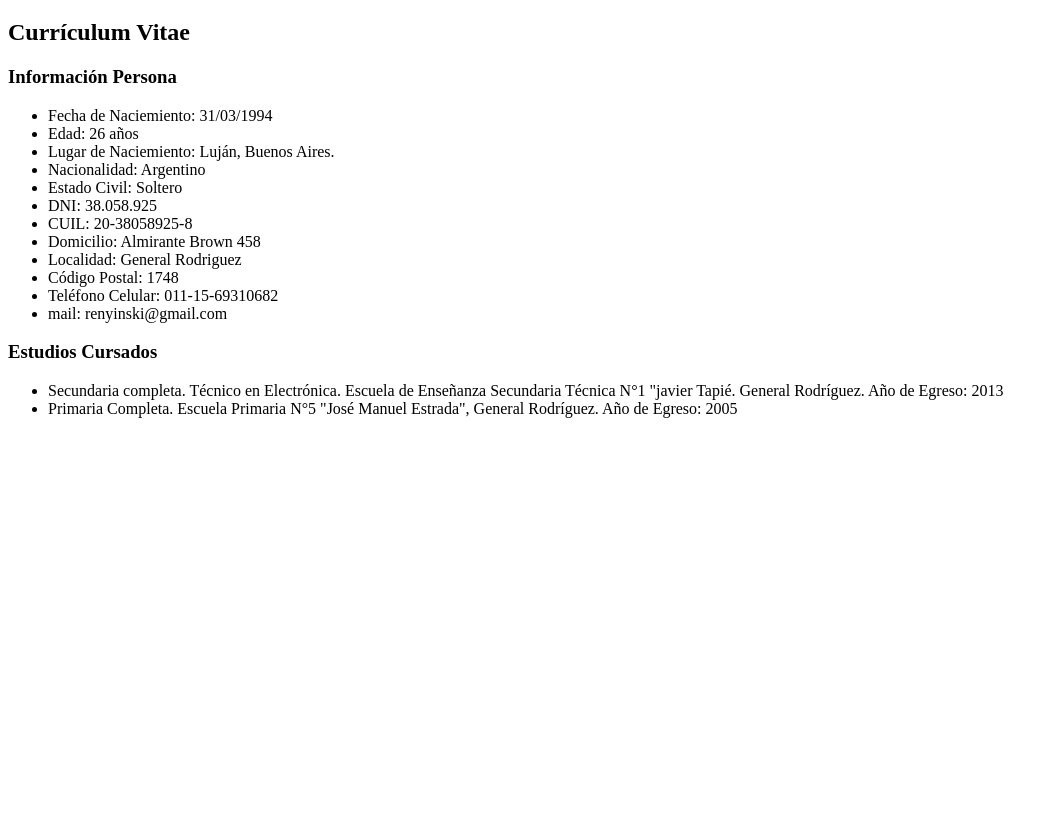
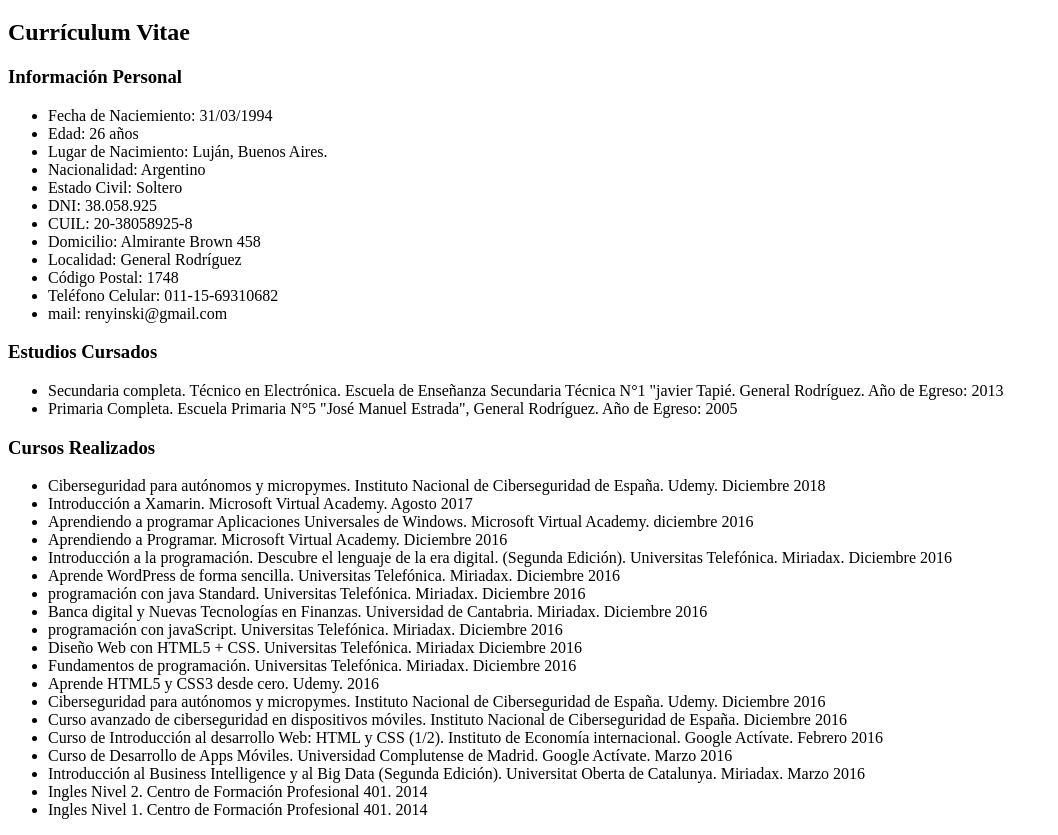
Before and after one commit to ArielRenyinski/curriculum, a plain HTML site: page index.html in a window 1280 px wide. Shown: the part 61-896 px from the top of the page, without its empty margins (0-1058 px from the left). Before the commit the page ends 800 px from the top, so only its background shows below. Drawn offline with Linux system fonts and the light colour scheme.

Commit message:
Update index.html

```diff
--- a/index.html
+++ b/index.html
@@ -10,17 +10,17 @@
 
     <h2>Currículum Vitae</h2>
 
-    <h3>Información Persona</h3>
+    <h3>Información Personal</h3>
     <ul>
         <li>Fecha de Naciemiento: 31/03/1994</li>
         <li>Edad: 26 años</li>
-        <li>Lugar de Naciemiento: Luján, Buenos Aires.</li>
+        <li>Lugar de Nacimiento: Luján, Buenos Aires.</li>
         <li>Nacionalidad: Argentino</li>
         <li>Estado Civil: Soltero</li>
         <li>DNI: 38.058.925</li>
         <li>CUIL: 20-38058925-8</li>
         <li>Domicilio: Almirante Brown 458</li>
-        <li>Localidad: General Rodriguez</li>
+        <li>Localidad: General Rodríguez</li>
         <li>Código Postal: 1748</li>
         <li>Teléfono Celular: 011-15-69310682</li>
         <li>mail: renyinski@gmail.com</li>
@@ -32,6 +32,31 @@
         <li>Primaria Completa. Escuela Primaria N°5 "José Manuel Estrada", General Rodríguez. Año de Egreso: 2005</li>
     </ul>
 
+    <h3>Cursos Realizados</h3>
+    <ul>
+        <li>Ciberseguridad para autónomos y micropymes. Instituto Nacional de Ciberseguridad de España. Udemy. Diciembre 2018</li>
+        <li>Introducción a Xamarin. Microsoft Virtual Academy. Agosto 2017</li>
+        <li>Aprendiendo a programar Aplicaciones Universales de Windows. Microsoft Virtual Academy. diciembre 2016</li>
+        <li>Aprendiendo a Programar. Microsoft Virtual Academy. Diciembre 2016</li>
+        <li>Introducción a la programación. Descubre el lenguaje de la era digital. (Segunda Edición). Universitas Telefónica. Miriadax. Diciembre 2016</li>
+        <li>Aprende WordPress de forma sencilla. Universitas Telefónica. Miriadax. Diciembre 2016</li>
+        <li>programación con java Standard. Universitas Telefónica. Miriadax. Diciembre 2016</li>
+        <li>Banca digital y Nuevas Tecnologías en Finanzas. Universidad de Cantabria. Miriadax. Diciembre 2016</li>
+        <li>programación con javaScript. Universitas Telefónica. Miriadax. Diciembre 2016</li>
+        <li>Diseño Web con HTML5 + CSS. Universitas Telefónica. Miriadax Diciembre 2016</li>
+        <li>Fundamentos de programación. Universitas Telefónica. Miriadax. Diciembre 2016</li>
+        <li>Aprende HTML5 y CSS3 desde cero. Udemy. 2016</li>
+        <li>Ciberseguridad para autónomos y micropymes. Instituto Nacional de Ciberseguridad de España. Udemy. Diciembre 2016</li>
+        <li>Curso avanzado de ciberseguridad en dispositivos móviles. Instituto Nacional de Ciberseguridad de España. Diciembre 2016</li>
+        <li>Curso de Introducción al desarrollo Web: HTML y CSS (1/2). Instituto de Economía internacional. Google Actívate. Febrero 2016</li>
+        <li>Curso de Desarrollo de Apps Móviles. Universidad Complutense de Madrid. Google Actívate. Marzo 2016</li>
+        <li>Introducción al Business Intelligence y al Big Data (Segunda Edición). Universitat Oberta de Catalunya. Miriadax. Marzo 2016</li>
+        <li>Ingles Nivel 2. Centro de Formación Profesional 401. 2014</li>
+        <li>Ingles Nivel 1. Centro de Formación Profesional 401. 2014</li>
+
+    </ul>
+
+
 
 </body>
 </html>
```
